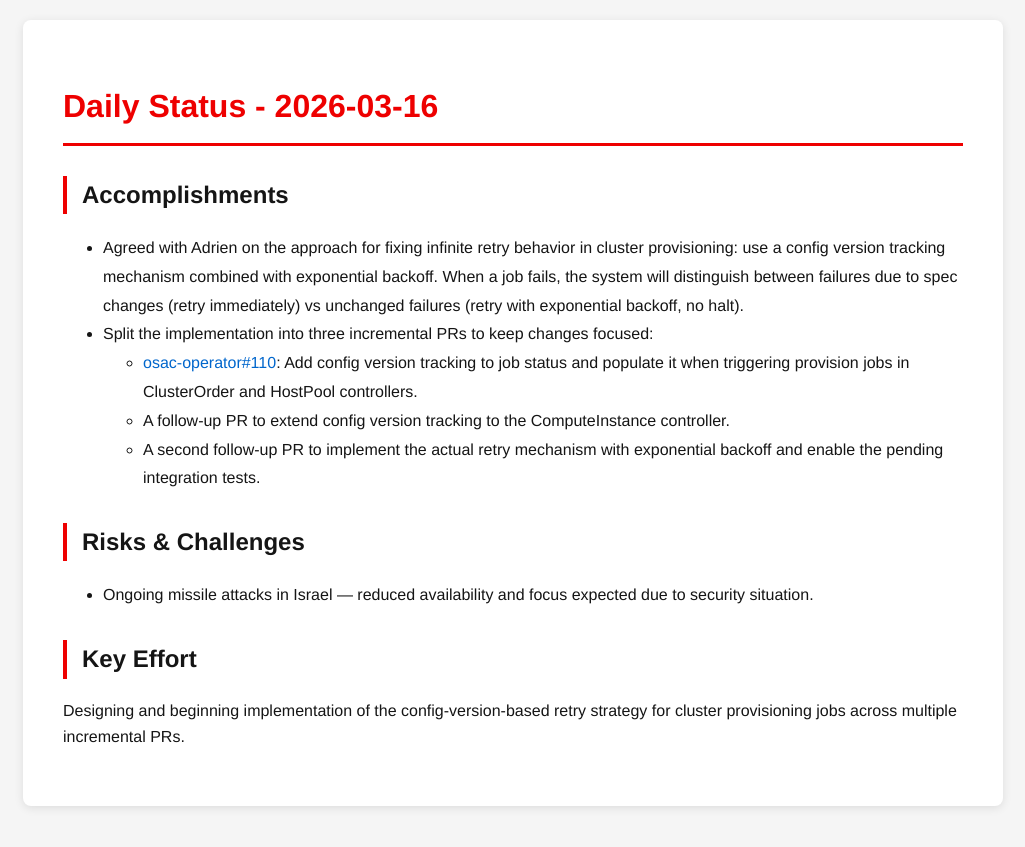
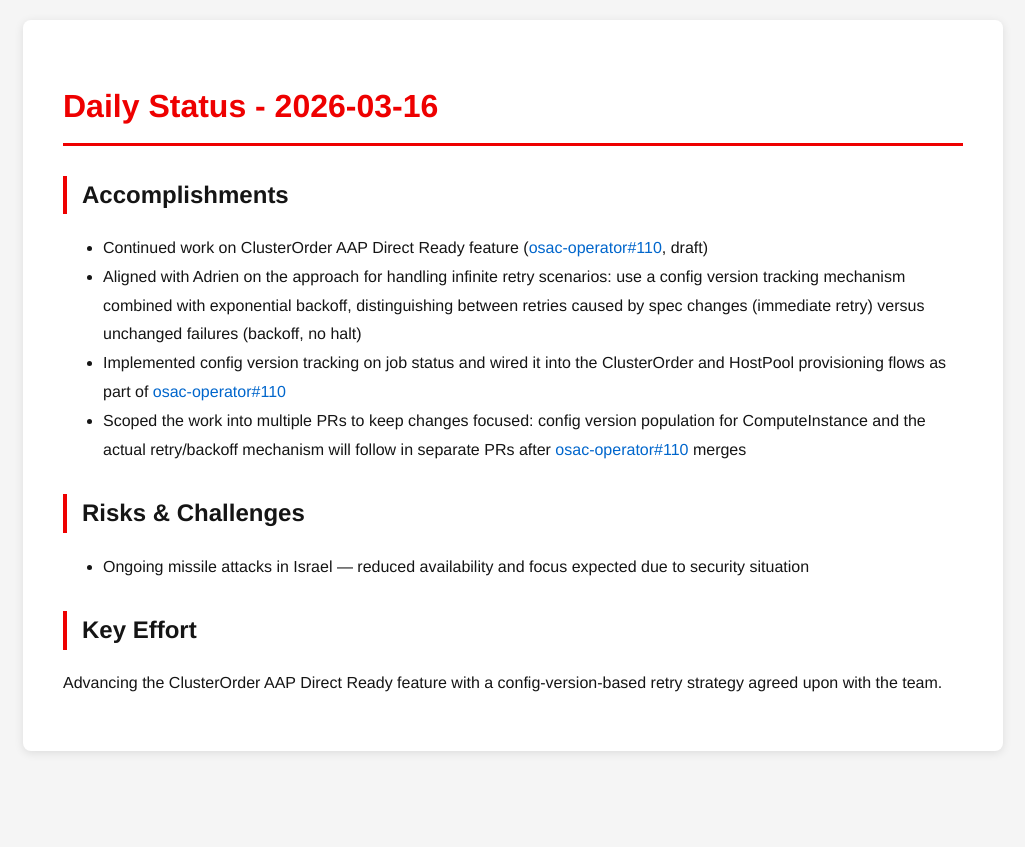
Before and after one commit to tzvatot/daily-status, a Jekyll site: the page built from 2026-03-16.md, in a window 1280 px wide. Shown: the top 847 px of the page, without its empty margins (127-1152 px from the left). Built offline with Jekyll 4.4.1, drawn with Linux system fonts in a browser that asks for light colours.

Commit message:
Daily status update - 2026-03-16

```diff
--- a/2026-03-16.md
+++ b/2026-03-16.md
@@ -7,14 +7,13 @@ date: 2026-03-16
 # Daily Status - 2026-03-16
 
 ## Accomplishments
-- Agreed with Adrien on the approach for fixing infinite retry behavior in cluster provisioning: use a config version tracking mechanism combined with exponential backoff. When a job fails, the system will distinguish between failures due to spec changes (retry immediately) vs unchanged failures (retry with exponential backoff, no halt).
-- Split the implementation into three incremental PRs to keep changes focused:
-  - [osac-operator#110](https://github.com/osac-project/osac-operator/pull/110): Add config version tracking to job status and populate it when triggering provision jobs in ClusterOrder and HostPool controllers.
-  - A follow-up PR to extend config version tracking to the ComputeInstance controller.
-  - A second follow-up PR to implement the actual retry mechanism with exponential backoff and enable the pending integration tests.
+- Continued work on ClusterOrder AAP Direct Ready feature ([osac-operator#110](https://github.com/osac-project/osac-operator/pull/110), draft)
+- Aligned with Adrien on the approach for handling infinite retry scenarios: use a config version tracking mechanism combined with exponential backoff, distinguishing between retries caused by spec changes (immediate retry) versus unchanged failures (backoff, no halt)
+- Implemented config version tracking on job status and wired it into the ClusterOrder and HostPool provisioning flows as part of [osac-operator#110](https://github.com/osac-project/osac-operator/pull/110)
+- Scoped the work into multiple PRs to keep changes focused: config version population for ComputeInstance and the actual retry/backoff mechanism will follow in separate PRs after [osac-operator#110](https://github.com/osac-project/osac-operator/pull/110) merges
 
 ## Risks & Challenges
-- Ongoing missile attacks in Israel — reduced availability and focus expected due to security situation.
+- Ongoing missile attacks in Israel — reduced availability and focus expected due to security situation
 
 ## Key Effort
-Designing and beginning implementation of the config-version-based retry strategy for cluster provisioning jobs across multiple incremental PRs.
+Advancing the ClusterOrder AAP Direct Ready feature with a config-version-based retry strategy agreed upon with the team.
```
